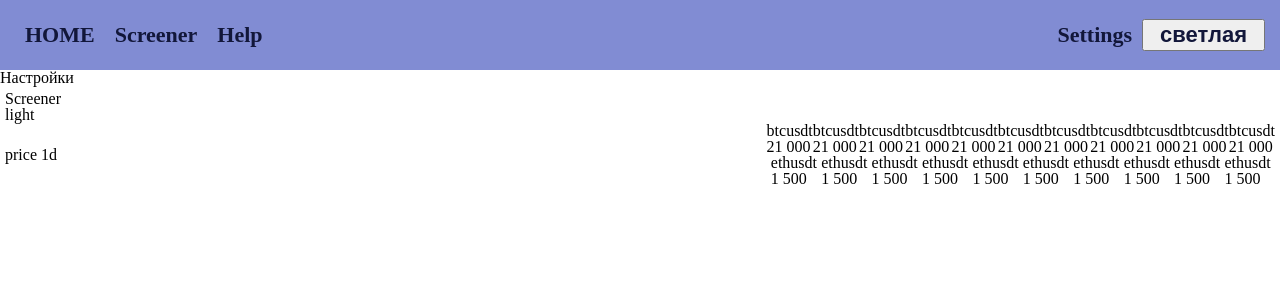
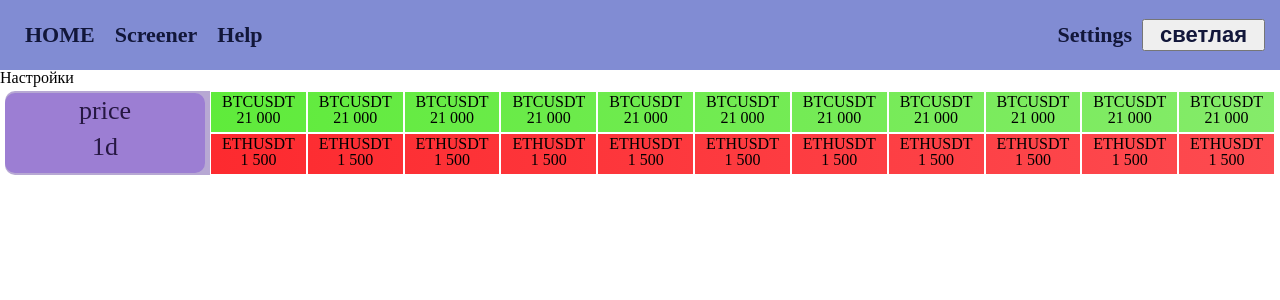
Before and after one commit to Stnslvvlbv/scriner, a React (Create React App) app in the folder react-app/: page /screener in a window 1280 px wide. Shown: the top 300 px of the page. Built offline with nearby package versions, Linux system fonts and the light colour scheme.

Commit message:
styling dPrice

```diff
--- a/react-app/src/App.jsx
+++ b/react-app/src/App.jsx
@@ -41,7 +41,7 @@ function App() {
       <Settings/>
       <Routes>
         <Route path="/" element={<HomePage />} />
-        <Route path="/screener" element={<Screener colorTheme={colorTheme} />} />
+        <Route path="/screener" element={<Screener />} />
         <Route path="/help" element={<Help />} />
         <Route path="*" element={<NotFoundPage />} />
       </Routes>
--- a/react-app/src/components/block/DPrice.jsx
+++ b/react-app/src/components/block/DPrice.jsx
@@ -5,86 +5,99 @@ const DPrice = () => {
 
   return(
     <div className="dprice">
-      <div class Name="price__buttom">
-      <h1>price 1d</h1>
+      <div className="price__buttom">
+      <h1>price</h1>
+      <h1>1d</h1>
       </div>
       <div className="dprice__coins">
         <div className="dprice__long">
-          <div>
+          <div className="dprice__long-element">
             <h1>btcusdt</h1>
             <h1>21 000</h1>
           </div>
-          <div>
+          <div className="dprice__long-element">
             <h1>btcusdt</h1>
             <h1>21 000</h1>
           </div>
-          <div>
+          <div className="dprice__long-element">
             <h1>btcusdt</h1>
             <h1>21 000</h1>
-          </div><div>
+          </div>
+          <div className="dprice__long-element">
             <h1>btcusdt</h1>
             <h1>21 000</h1>
-          </div><div>
+          </div>
+          <div className="dprice__long-element">
           <h1>btcusdt</h1>
           <h1>21 000</h1>
-        </div><div>
+          </div>
+          <div className="dprice__long-element">
             <h1>btcusdt</h1>
             <h1>21 000</h1>
-        </div><div>
+            </div>
+            <div className="dprice__long-element">
             <h1>btcusdt</h1>
             <h1>21 000</h1>
-        </div><div>
+            </div>
+            <div className="dprice__long-element">
             <h1>btcusdt</h1>
             <h1>21 000</h1>
-        </div><div>
+            </div>
+            <div className="dprice__long-element">
             <h1>btcusdt</h1>
             <h1>21 000</h1>
-        </div><div>
+            </div>
+            <div className="dprice__long-element">
             <h1>btcusdt</h1>
             <h1>21 000</h1>
-        </div><div>
+            </div>
+            <div className="dprice__long-element">
             <h1>btcusdt</h1>
             <h1>21 000</h1>
             </div>
         </div>
         <div className="dprice__short">
-          <div>
+          <div className="dprice__short-element">
             <h1>ethusdt</h1>
             <h1>1 500</h1>
           </div>
-          <div>
+          <div className="dprice__short-element">
             <h1>ethusdt</h1>
             <h1>1 500</h1>
           </div>
-          <div>
+          <div className="dprice__short-element">
             <h1>ethusdt</h1>
             <h1>1 500</h1>
           </div>
-          <div>
+          <div className="dprice__short-element">
             <h1>ethusdt</h1>
             <h1>1 500</h1>
           </div>
-          <div>
+          <div className="dprice__short-element">
             <h1>ethusdt</h1>
             <h1>1 500</h1>
           </div>
-          <div>
+          <div className="dprice__short-element">
             <h1>ethusdt</h1>
             <h1>1 500</h1>
           </div>
-          <div>
+          <div className="dprice__short-element">
             <h1>ethusdt</h1>
             <h1>1 500</h1>
           </div>
-          <div>
+          <div className="dprice__short-element">
             <h1>ethusdt</h1>
             <h1>1 500</h1>
           </div>
-          <div>
+          <div className="dprice__short-element">
             <h1>ethusdt</h1>
             <h1>1 500</h1>
           </div>
-          <div>
+          <div className="dprice__short-element">
+            <h1>ethusdt</h1>
+            <h1>1 500</h1>
+          </div>
+          <div className="dprice__short-element">
             <h1>ethusdt</h1>
             <h1>1 500</h1>
           </div>
--- a/react-app/src/pages/Screener.jsx
+++ b/react-app/src/pages/Screener.jsx
@@ -6,8 +6,6 @@ const Screener = function(props) {
 
   return(
     <div className="page">
-      <h1>Screener</h1>
-      <p>{props.colorTheme}</p>
        < DPrice />
     </div>
   )
--- a/react-app/src/style.scss
+++ b/react-app/src/style.scss
@@ -1,7 +1,7 @@
 @import "reset.scss";
 
 
-/* color */
+/* color ffon*/
 $blue_1: #191F43;
 $blue_2: #1A1F3C;
 $blue_3: #12173A;
@@ -19,6 +19,19 @@ $sea_blue_2: #152D38;
 $sea_blue_3: #0D2935;
 $sea_blue_4: #78B6D1;
 $sea_blue_5: #A4C4D1;
+
+/*color signal*/
+$green_signal1: #2DD700;
+$green_signal2: #41A128;
+$green_signal3: #1D8B00;
+$green_signal4: #5FEB3B;
+$green_signal5: #85EB6A;
+
+$red_signal1: #FD0006;
+$red_signal2: #D32327;
+$red_signal3: #C20005;
+$red_signal4: #FD2A2F;
+$red_signal5: #FD4B50;
 
 .App {
   position: absolute;
@@ -48,14 +61,35 @@ $sea_blue_5: #A4C4D1;
   padding: 5px;
 }
 .dprice {
+  border-radius: 10px;
   display: flex;
   justify-content: space-between;
   align-items: center;
+  .price__buttom {
+    h1 {
+      text-align: center;
+      padding: 5px;
+      font-size: 26px;
+    }
+    height: 80px;
+    width: 200px;
+    border-radius: 10px;
+  }
   .dprice__coins {
+    width: calc(100% - 205px);
+    border-radius: 10px;
     .dprice__long, .dprice__short {
       display: flex;
       justify-content: space-evenly;
       align-items: center;
+      position: relative;
+    }
+    .dprice__long-element, .dprice__short-element {
+      text-align: center;
+      width: 9%;
+      height: 36px;
+      text-transform: uppercase;
+      padding: 2px;
     }
   }
 }
@@ -66,6 +100,22 @@ $sea_blue_5: #A4C4D1;
     background-color: $blue_4;
     a, h1 {
       color: $blue_3;
+    }
+  }
+  .dprice {
+    background-color: $violent_5;
+    .price__buttom {
+      background-color: $violent_4;
+      color: $violent_1;
+    }
+    .dprice__long {
+      background: linear-gradient(to right, $green_signal4, $green_signal5);
+    }
+    .dprice__short {
+      background: linear-gradient(to right, $red_signal4, $red_signal5);
+    }
+    .dprice__long-element, .dprice__short-element {
+      border: solid 1px white;
     }
   }
 }
@@ -79,4 +129,20 @@ $sea_blue_5: #A4C4D1;
       color: $blue_4;
     }
   }
+  .dprice {
+    background-color: $violent_1;
+    .price__buttom {
+      background-color: $violent_3;
+      color: $violent_4;
+    }
+    .dprice__long {
+      background: linear-gradient(to right, $green_signal3, $green_signal1);
+    }
+    .dprice__short {
+      background: linear-gradient(to right, $red_signal3, $red_signal1);
+    }
+    .dprice__long-element, .dprice__short-element {
+      border: solid 1px $blue_2;
+    }
+  }
 }
```
Lines whose indentation alone changed are shown as unchanged.
